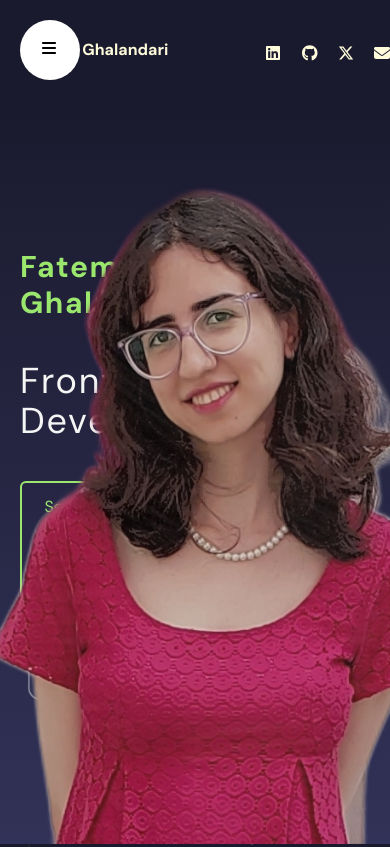
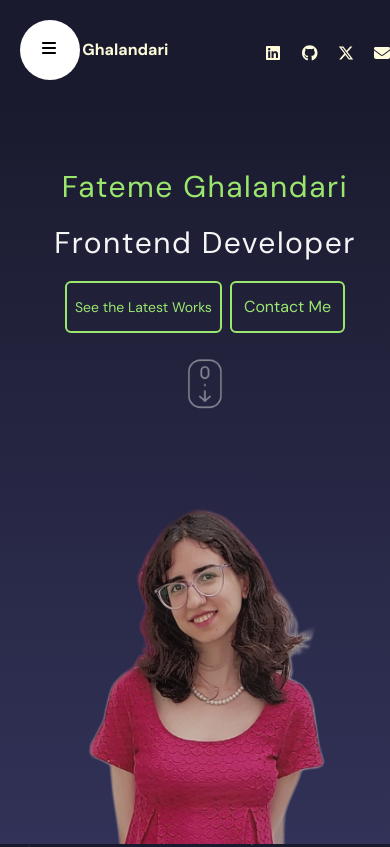
Before and after one commit to FatemeGhalandari/fatemeghalandari.github.io, a React (Vite) app: page / in a window 390 px wide. Shown: the top 847 px of the page. Built offline with nearby package versions, Linux system fonts and the light colour scheme.

Commit message:
style: Update css and make responsive

```diff
--- a/src/components/Hero.jsx
+++ b/src/components/Hero.jsx
@@ -28,26 +28,26 @@ const Hero = () => {
     <div className="h-[calc(100vh-100px)] bg-gradient-to-t to-[#1a1a2e] from-[#323258] overflow-hidden relative">
       <div className="max-w-[1366px] m-auto h-[100%] pl-5">
         <motion.div
-          className="h-[100%] w-[50%] flex flex-col justify-center gap-10"
+          className="sm:h-[100%] h-[50%] sm:w-[50%] w-[100%] flex flex-col justify-center sm:gap-10 gap-5 items-center sm:items-start sm:text-start text-center"
           variants={textVariants}
           initial="initial"
           animate="animate"
         >
           <motion.h2
-            className="text-3xl font-bold text-[#9be76e] tracking-wider"
+            className="sm:text-4xl text-3xl font-playfair text-[#9be76e] tracking-wider"
             variants={textVariants}
           >
             Fateme Ghalandari
           </motion.h2>
           <motion.h1
-            className="text-4xl text-[#f5f5f5] tracking-wider"
+            className="sm:text-4xl text-3xl font-playfair text-[#f5f5f5] tracking-wider"
             variants={textVariants}
           >
             Frontend Developer
           </motion.h1>
-          <motion.div className="flex gap-5" variants={textVariants}>
+          <motion.div className="flex sm:gap-5 gap-2" variants={textVariants}>
             <motion.button
-              className="p-3 border-2 rounded-md border-[#9be76e] text-[#9be76e] hover:bg-[#9be76e] hover:text-[#1a1a2e] transition duration-300 ease-in-out"
+              className="sm:p-3 p-2 sm:text-lg text-sm border-2 rounded-md border-[#9be76e] text-[#9be76e] hover:bg-[#9be76e] hover:text-[#1a1a2e] transition duration-300 ease-in-out"
               variants={textVariants}
             >
               <a href="#Portfolio">See the Latest Works</a>
@@ -68,7 +68,7 @@ const Hero = () => {
           />
         </motion.div>
       </div>
-      <div className="h-[100%] top-0 right-0 absolute">
+      <div className="sm:h-[100%] h-[50%] sm:w-fit w-[100%] sm:top-0 sm:right-0 bottom-0 absolute">
         <img
           src="/hero.png"
           alt="hero"
```
